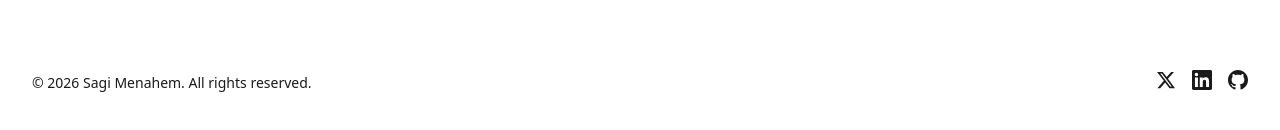
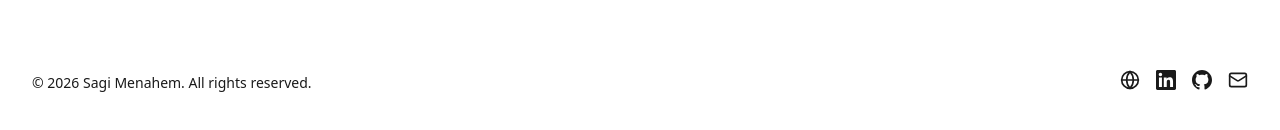
Before and after one commit to sagi-menahem/SynchBoard, a React (Vite) app in the folder frontend/: page / in a window 1280 px wide. Shown: the part 3264-3394 px from the top of the page. Built offline with nearby package versions, Linux system fonts and the light colour scheme; no server answers.

Commit message:
feat: Add a new `FooterSection` component to the landing page.

```diff
--- a/frontend/src/features/landing/components/sections/FooterSection/FooterSection.tsx
+++ b/frontend/src/features/landing/components/sections/FooterSection/FooterSection.tsx
@@ -1,11 +1,11 @@
-import { ExternalLink } from 'lucide-react';
+import { ExternalLink, Globe, Mail } from 'lucide-react';
 import React from 'react';
 import { useTranslation } from 'react-i18next';
 import { Button } from 'shared/ui';
 
 import { Dot } from '../../common';
 import { GITHUB_URL, LIVE_DEMO_URL } from '../../../constants/landingContent';
-import { GitHubLogo, LinkedInLogo, TwitterLogo } from '../../icons/TechLogos';
+import { GitHubLogo, LinkedInLogo } from '../../icons/TechLogos';
 import { Container } from '../../layout';
 
 import styles from './FooterSection.module.scss';
@@ -28,9 +28,10 @@ const FooterSection: React.FC<FooterSectionProps> = ({ onGetStarted }) => {
   ];
 
   const socialLinks = [
-    { icon: TwitterLogo, href: 'https://twitter.com', label: 'Twitter' },
+    { icon: Globe, href: 'https://www.sagimenahem.tech/', label: 'Portfolio' },
     { icon: LinkedInLogo, href: 'https://linkedin.com', label: 'LinkedIn' },
     { icon: GitHubLogo, href: GITHUB_URL, label: 'GitHub' },
+    { icon: Mail, href: 'mailto:sagia1997@gmail.com', label: 'Email' },
   ];
 
   return (
```
